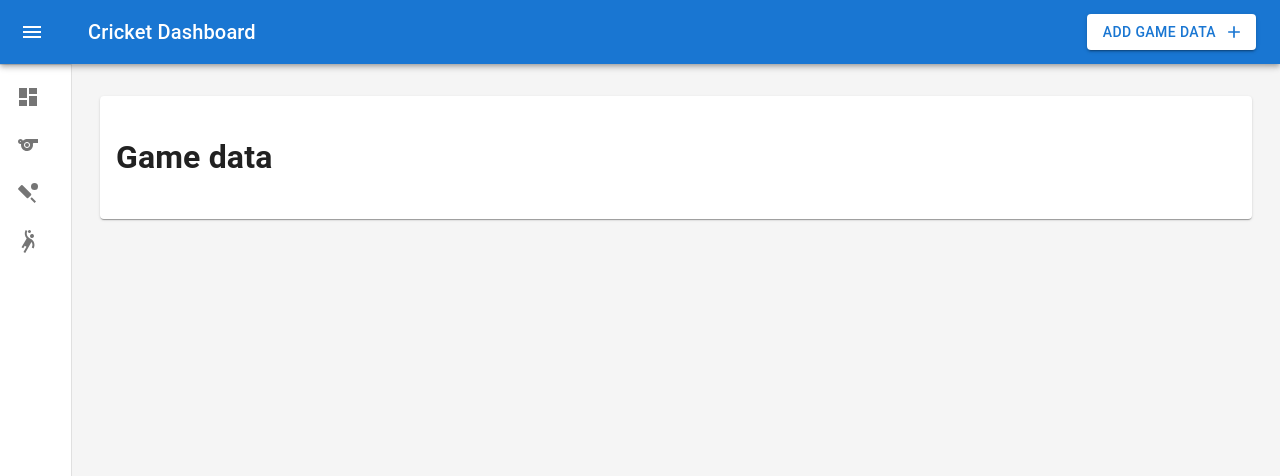
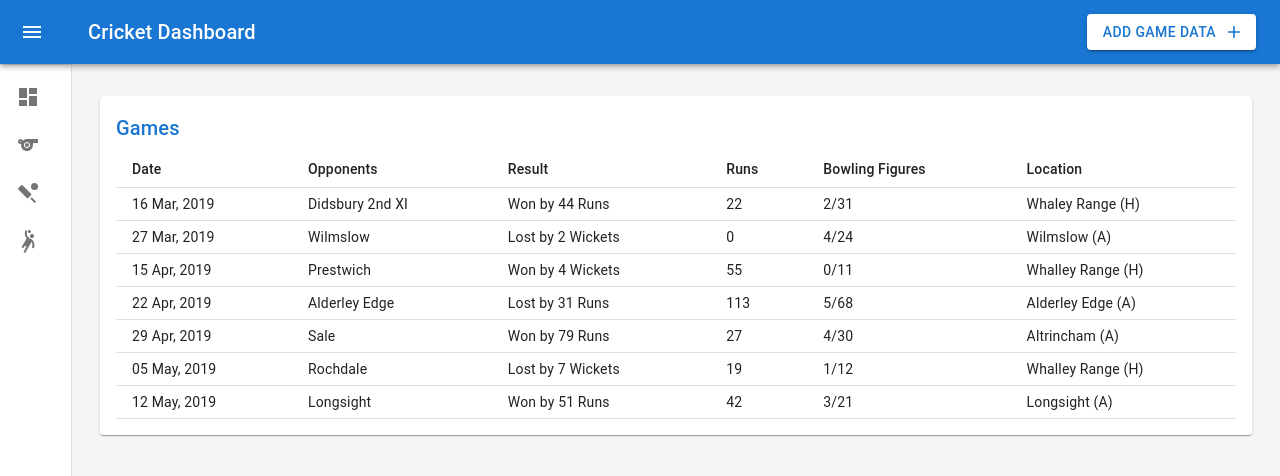
Before and after one commit to MCompton96/cricket-stats, a React (Create React App) app: page /games in a window 1280 px wide. Shown: the top 476 px of the page. Built offline with nearby package versions, Linux system fonts and the light colour scheme.

Commit message:
Added game table

```diff
--- a/src/Common/Helpers/DateHelpers.js
+++ b/src/Common/Helpers/DateHelpers.js
@@ -1,5 +1,5 @@
 import moment from 'moment';
 
 export const formatDate = (date) => {
-    return moment(date).format('DD/MM/YYYY')
+    return moment(date).format('DD MMM, YYYY')
 }
--- a/src/Components/Games/Games-Table.js
+++ b/src/Components/Games/Games-Table.js
@@ -28,6 +28,19 @@ function GamesTable({gameData, bowlingData, battingData}) {
                     {gameData.map((game) => (
                         <TableRow key={game.id}>
                             <TableCell>{formatDate(game.date)}</TableCell>
+                            <TableCell>{game.opponent}</TableCell>
+                            <TableCell>
+                                <span>{game.result.win ? 'Won' : 'Lost'}</span>
+                                <span> by </span>
+                                <span>{game.result.by} {game.result.type}</span>
+                            </TableCell>
+                            <TableCell>{game.batting.runs}</TableCell>
+                            <TableCell>
+                                <span>{game.bowling.wickets}</span>
+                                <span>/</span>
+                                <span>{game.bowling.runs}</span>
+                            </TableCell>
+                            <TableCell>{game.location.ground} (<span>{game.location.home ? 'H' : 'A'}</span>)</TableCell>
                         </TableRow>
                     ))}
                 </TableBody>
--- a/src/Components/Games/Games.js
+++ b/src/Components/Games/Games.js
@@ -1,5 +1,9 @@
 import { Box, Container, Grid, Paper, Toolbar } from '@mui/material';
 import * as React from 'react';
+import { battingData } from '../../Data/Batting-Data';
+import { bowlingData } from '../../Data/Bowling-Data';
+import { gameData } from '../../Data/Game-Data';
+import GamesTable from './Games-Table';
 
 
 function Games() {
@@ -22,7 +26,11 @@ function Games() {
                     <Grid container spacing={3}>
                         <Grid item xs={12}>
                             <Paper sx={{ p: 2, display: 'flex', flexDirection: 'column'}}>
-                                <h1>Game data</h1>
+                                <GamesTable
+                                    gameData={gameData}
+                                    battingData={battingData}
+                                    bowlingData={bowlingData}
+                                />
                             </Paper>
                         </Grid>
                     </Grid>
--- a/src/Data/Game-Data.js
+++ b/src/Data/Game-Data.js
@@ -26,5 +26,75 @@ export const gameData = [
             home: false,
             ground: 'Wilmslow'
         }
+    },
+    {
+        id: 3,
+        date: new Date(2019, 3, 15),
+        opponent: 'Prestwich',
+        result: {
+            win: true,
+            by: 4,
+            type: 'Wickets'
+        },
+        location: {
+            home: true,
+            ground: 'Whalley Range'
+        }
+    },
+    {
+        id: 4,
+        date: new Date(2019, 3, 22),
+        opponent: 'Alderley Edge',
+        result: {
+            win: false,
+            by: 31,
+            type: 'Runs'
+        },
+        location: {
+            home: false,
+            ground: 'Alderley Edge'
+        }
+    },
+    {
+        id: 5,
+        date: new Date(2019, 3, 29),
+        opponent: 'Sale',
+        result: {
+            win: true,
+            by: 79,
+            type: 'Runs'
+        },
+        location: {
+            home: false,
+            ground: 'Altrincham'
+        }
+    },
+    {
+        id: 6,
+        date: new Date(2019, 4, 5),
+        opponent: 'Rochdale',
+        result: {
+            win: false,
+            by: 7,
+            type: 'Wickets'
+        },
+        location: {
+            home: true,
+            ground: 'Whalley Range'
+        }
+    },
+    {
+        id: 7,
+        date: new Date(2019, 4, 12),
+        opponent: 'Longsight',
+        result: {
+            win: true,
+            by: 51,
+            type: 'Runs'
+        },
+        location: {
+            home: false,
+            ground: 'Longsight'
+        }
     }
 ];
```
